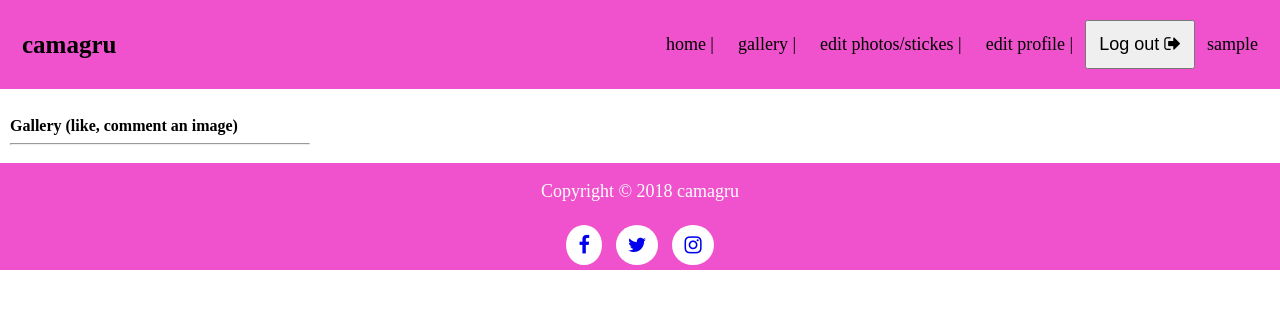
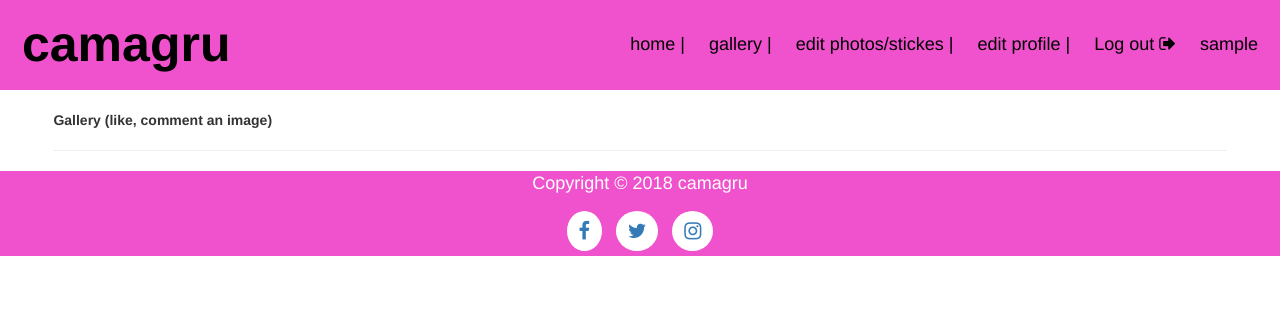
Before and after one commit to Nkebenyane/camagru, a PHP site: page /camagru/gallery.php in a window 1280 px wide. Shown: the top 309 px of the page. Run offline with PHP 8.4, Linux system fonts and the light colour scheme; the visitor is signed in with stand-in values (Sample User, id 1); data that the repository does not hold is empty.

Commit message:
gallery,header and index

```diff
--- a/gallery.php
+++ b/gallery.php
@@ -74,49 +74,33 @@ while ($row=$imgquery->fetch(PDO::FETCH_ASSOC)){
 <meta charset="UTF-8">
     <meta name="viewport" content="width=device-width, initial-scale=1">
     <meta http-equiv="X-UA-Compatible" content="ie=edge">
+    <meta charset="utf-8">
+  <meta name="viewport" content="width=device-width, initial-scale=1">
+  <link rel="stylesheet" href="https://maxcdn.bootstrapcdn.com/bootstrap/3.4.1/css/bootstrap.min.css">
+  <script src="https://ajax.googleapis.com/ajax/libs/jquery/3.5.1/jquery.min.js"></script>
+  <script src="https://maxcdn.bootstrapcdn.com/bootstrap/3.4.1/js/bootstrap.min.js"></script>
     <title>gallary</title>
 <head>
 
     <style>
         /* The grid: Four equal columns that floats next to each other */
-.column {
-  float: left;
-  width: 25%;
-  padding: 10px;
-}
+
 
 /* Style the images inside the grid */
-.column img {
-  opacity: 0.8;
-  cursor: pointer;
-}
 
-.column img:hover {
-  opacity: 1;
-}
+
+
 
 /* Clear floats after the columns */
-.row:after {
-  content: "";
-  display: table;
-  clear: both;
-}
-            .container_gallery{
-                margin: 0 auto;
-                width: 100%;
-            }
+
+
 .comment {
     height: 70px;
     width: 90%;
     border-color: #333;
     border-radius: 10px,
     }
-            .col-sm-3{
-            /* padding:20px;
-            float:left;
-            width:33.3%;
-            height: auto; */
-        }
+
 .btn {
   background-color: #ddd;
   border: none;
@@ -142,12 +126,15 @@ while ($row=$imgquery->fetch(PDO::FETCH_ASSOC)){
 </head>
 <body>
     <br/>
-    <div class="row">
-        <div class="column">
+    <div class="container">
+
+
                 <strong>Gallery (like, comment an image) </strong>
             <hr/>
             <?php foreach($pictures as $img):?>
-                    <div class="col-sm-3">
+                <div class="row">
+                    <div class="col-md-3">
+                    <div class="thumbnail">
                         <h3><?php echo $img['users_name']; ?></h3>
                         <img src="uploads/<?php echo $img['pictures']?>" width="100%"><br>
                         <a href="like.php?type=picture&pictures_id=<?php echo $img['pictures_id']; ?>">Like</a>
@@ -177,7 +164,9 @@ while ($row=$imgquery->fetch(PDO::FETCH_ASSOC)){
                             </form>
 
                     </div>
+                </div>
             <?php endforeach; ?>
+
     </div>
     </div>
 
--- a/header.php
+++ b/header.php
@@ -17,13 +17,15 @@ if (isset($_POST['logout'])){
 <!DOCTYPE html>
 <html>
 <head>
-<meta name="viewport" content="width=device-width, initial-scale=1">
+<meta charset="UTF-8">
+<meta name="viewport" content="width=device-width, initial-scale=1.0">
+<meta http-equiv="X-UA-Compatible" content="ie=edge">
 <style>
 * {box-sizing: border-box;}
 
 body {
   margin: 0;
-  font-family: Ropa Sans;
+  /* font-family: Ropa Sans; */
 }
 
 .header {
@@ -43,6 +45,11 @@ body {
   border-radius: 4px;
 }
 .logout_btn{
+  background-color: Transparent;
+    background-repeat:no-repeat;
+    border: none;
+    cursor:pointer;
+    overflow: hidden;
   float: left;
   color: black;
   text-align: center;
@@ -54,7 +61,7 @@ body {
 }
 
 .header a.logo {
-  font-size: 25px;
+  font-size: 50px;
   font-weight: bold;
 }
 
```
Also changed, not shown: index.php (+7 -7 lines). Lines whose indentation alone changed are shown as unchanged.
